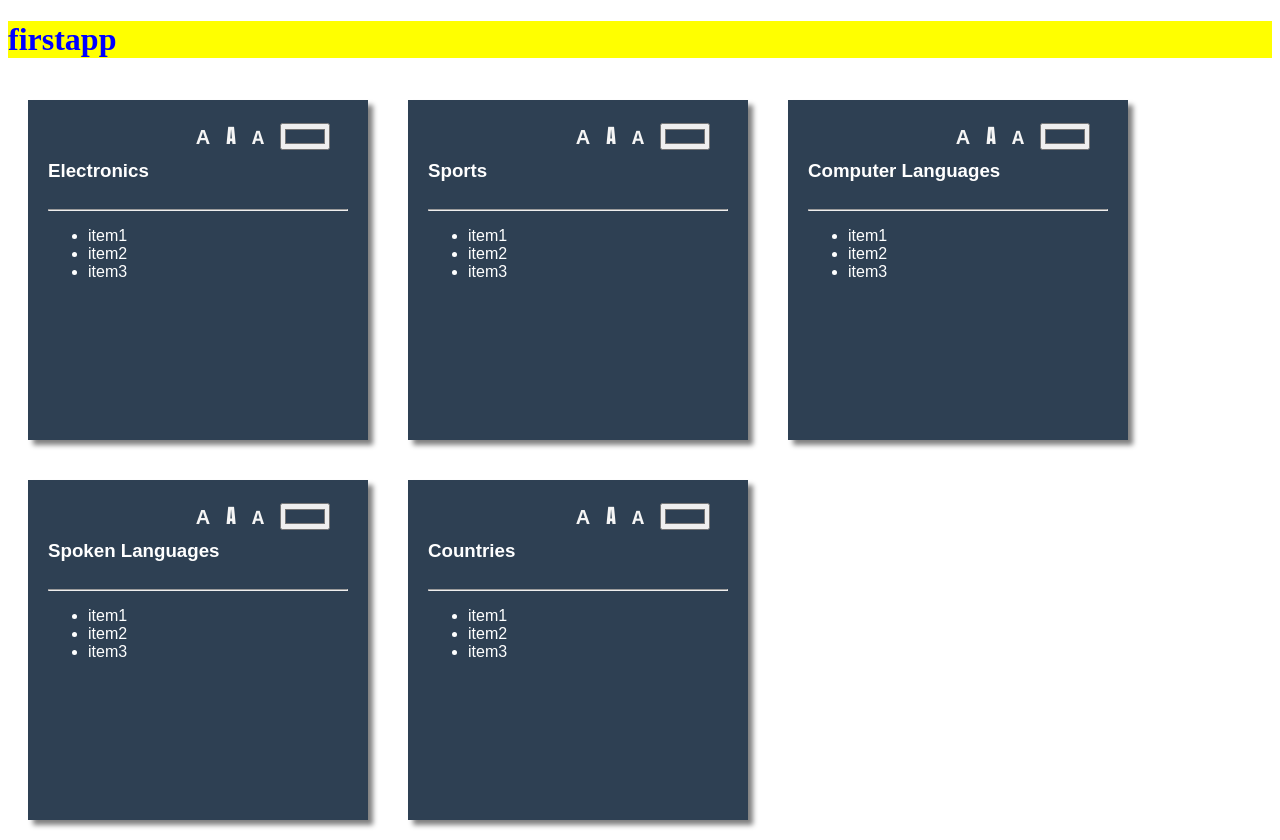
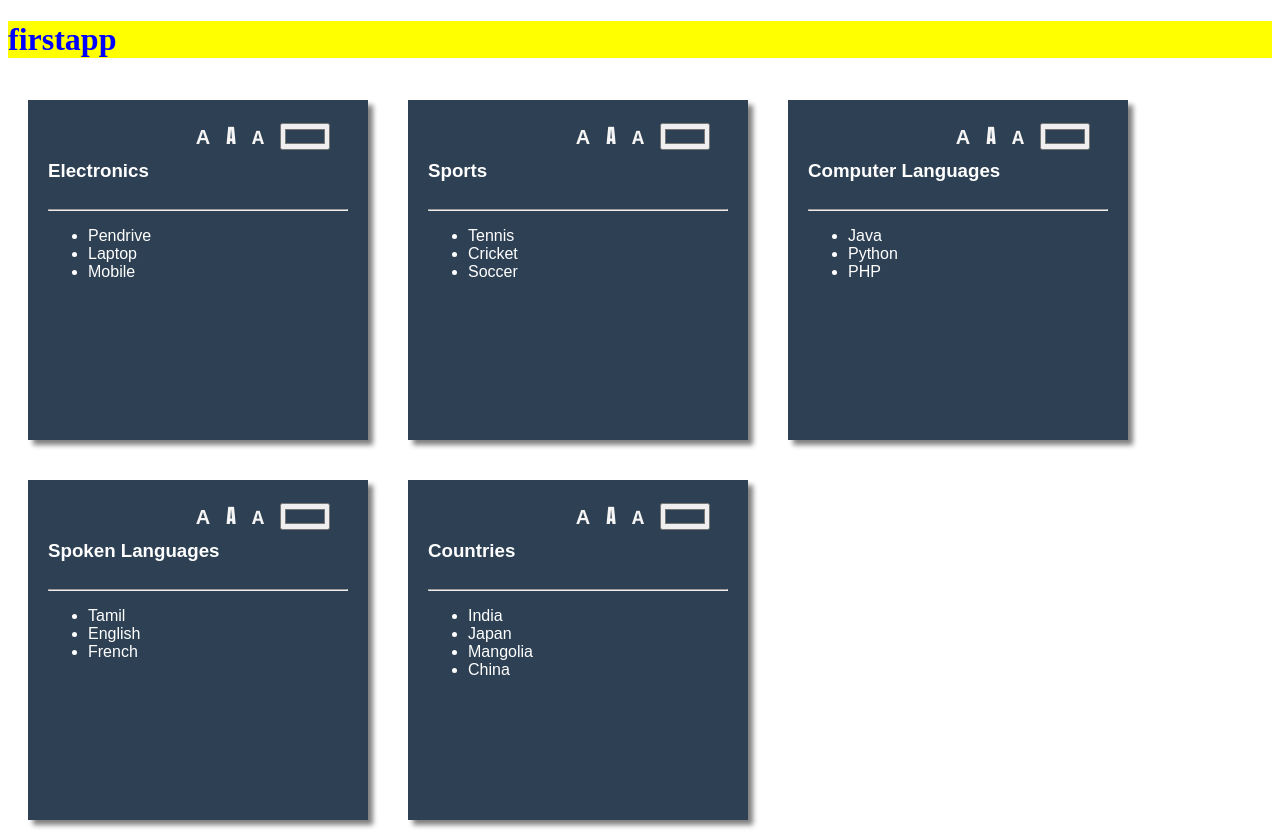
Before and after one commit to vinodhconnects/angular-first-app, an Angular app: page / in a window 1280 px wide. Built offline with nearby package versions, Linux system fonts and the light colour scheme.

Commit message:
parent-to-child-continued

```diff
--- a/src/app/app.component.html
+++ b/src/app/app.component.html
@@ -1,5 +1,6 @@
 <h1> {{ title }} </h1>
-<app-box *ngFor="let x of boxtitles" [title]="x"></app-box>
+<app-box *ngFor="let x of boxtitles;let y=index" [title]="x"
+[items]="boxitems[y]"></app-box>
 
 <!--
   <app-box></app-box>
--- a/src/app/app.component.ts
+++ b/src/app/app.component.ts
@@ -7,6 +7,12 @@ import { Component } from '@angular/core';
 })
 export class AppComponent {
   title = 'firstapp';
-  boxtitles=["Electronics","Sports","Computer Languages","Spoken Languages","Countries"]
-
+  boxtitles:string[]=["Electronics","Sports","Computer Languages","Spoken Languages","Countries"]
+  boxitems:string[][] =[
+    ["Pendrive","Laptop","Mobile"],
+    ["Tennis", "Cricket", "Soccer"],
+    ["Java","Python","PHP"],
+    ["Tamil","English","French"],
+    ["India","Japan","Mangolia","China"]
+  ]
 }
--- a/src/app/box/box.component.ts
+++ b/src/app/box/box.component.ts
@@ -7,7 +7,7 @@ import { Component ,Input } from '@angular/core';
 })
 export class BoxComponent {
     @Input('title') btitle:string= "notitle"
-    items:string[]=["item1","item2","item3"]
+    @Input() items:string[]=["item1","item2","item3"]
     current:string= '#2E4053'
     boxStyle:any={
        fontFamily: 'Arial',
```
